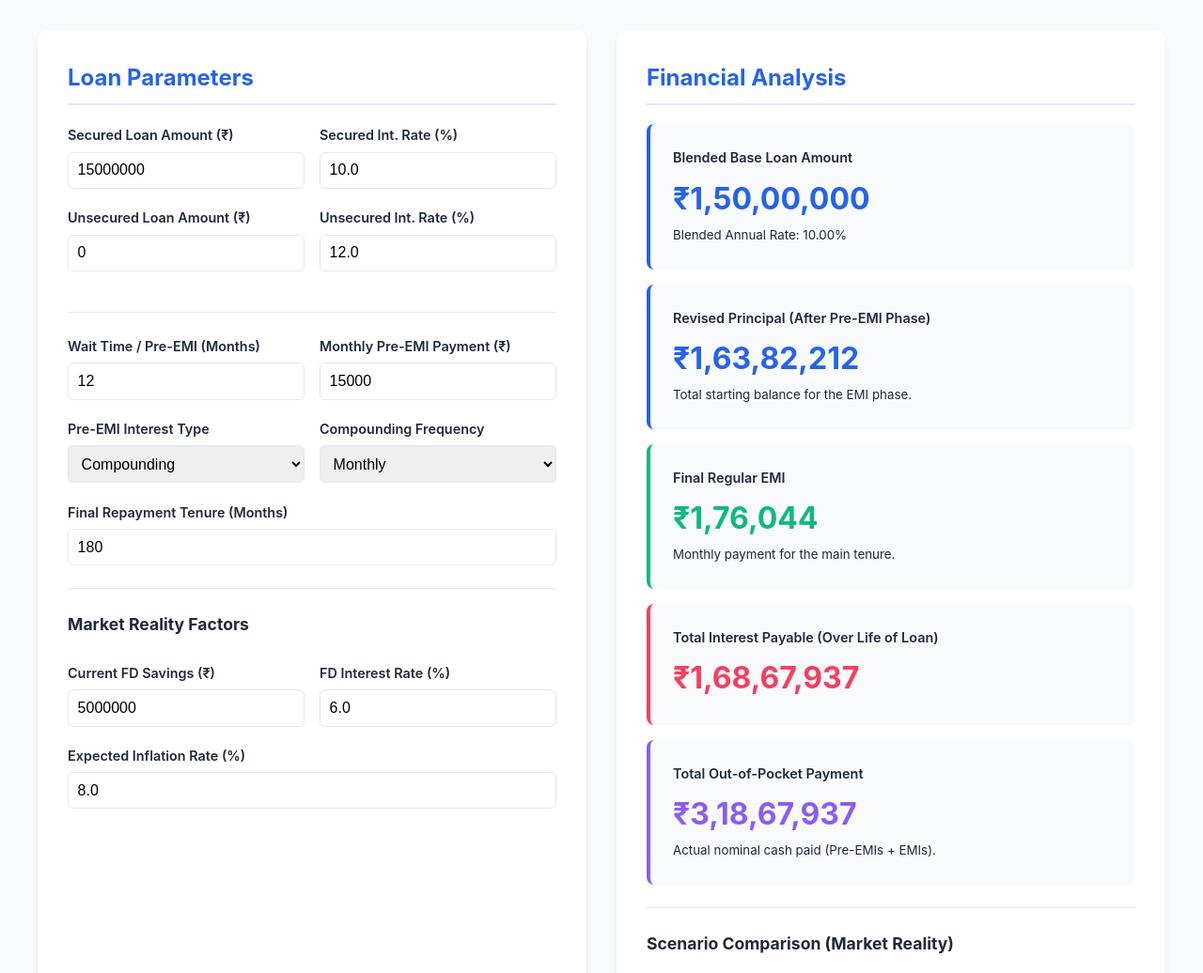
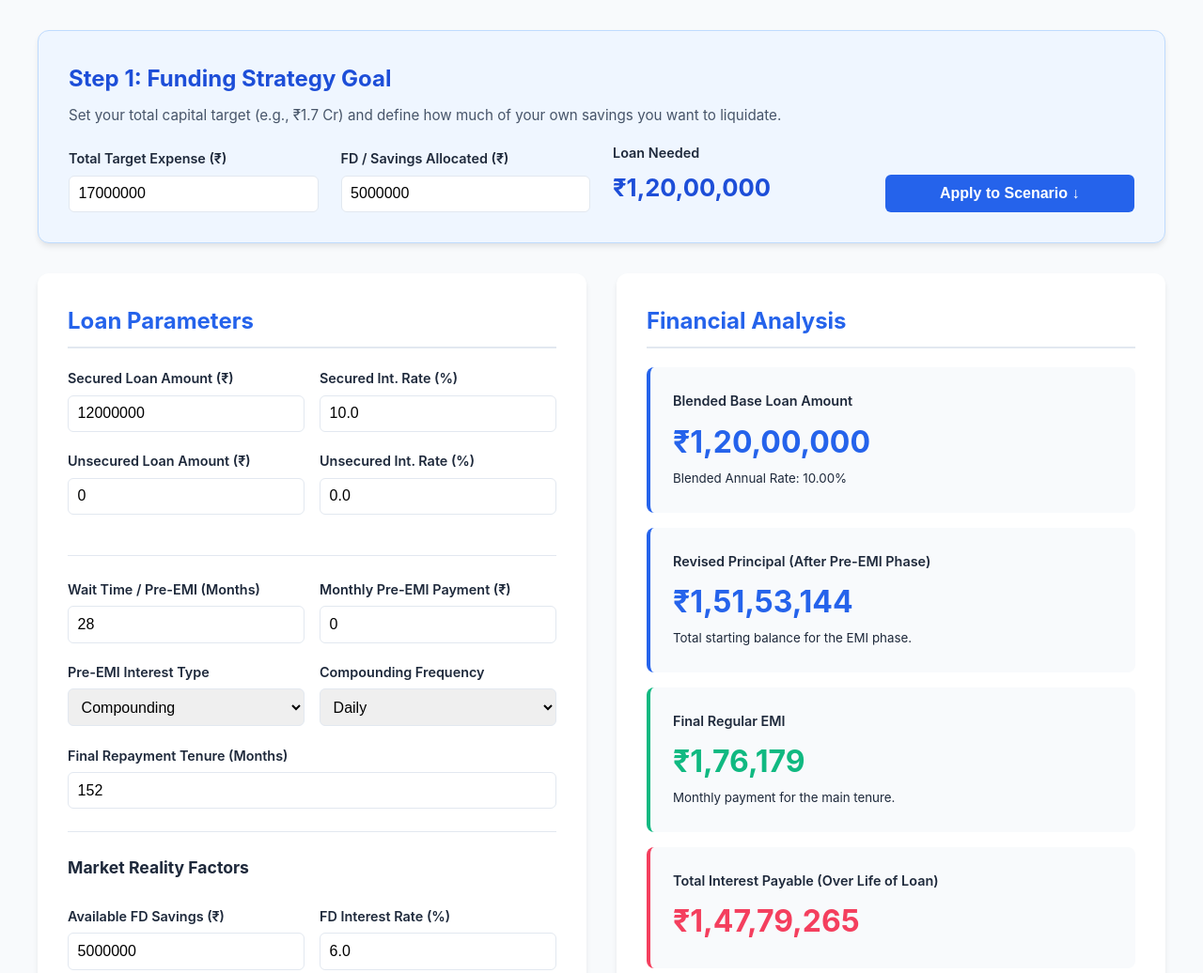
Before and after one commit to bhatshrinath/loan, a plain HTML site: page index.html in a window 1280 px wide. Shown: the top 1036 px of the page at 94% size. Drawn offline with Linux system fonts and the light colour scheme.

Commit message:
Updates of market reality

```diff
--- a/index.html
+++ b/index.html
@@ -59,18 +59,49 @@
         tr:hover { background-color: #f1f5f9; }
         .phase-pre { color: #f59e0b; font-weight: 600; }
         .phase-emi { color: #10b981; font-weight: 600; }
+
+        .btn-primary {
+            background-color: var(--primary); color: white; padding: 0.7rem; border: none;
+            border-radius: 6px; font-weight: bold; font-size: 1rem; cursor: pointer; width: 100%;
+            transition: background-color 0.2s;
+        }
+        .btn-primary:hover { background-color: #1d4ed8; }
     </style>
 </head>
 <body>
 
 <div class="container">
+
+    <div class="panel" style="grid-column: 1 / -1; background-color: #eff6ff; border: 1px solid #bfdbfe;">
+        <h2 style="color: #1d4ed8; border-bottom: none; margin-bottom: 0;">Step 1: Funding Strategy Goal</h2>
+        <p style="margin-top: 0; font-size: 0.95rem; color: #475569;">Set your total capital target (e.g., ₹1.7 Cr) and define how much of your own savings you want to liquidate.</p>
+
+        <div style="display: grid; grid-template-columns: repeat(4, 1fr); gap: 1.5rem; align-items: end;">
+            <div class="form-group" style="margin-bottom: 0;">
+                <label>Total Target Expense (₹)</label>
+                <input type="number" id="targetTotal" value="17000000" step="100000">
+            </div>
+            <div class="form-group" style="margin-bottom: 0;">
+                <label>FD / Savings Allocated (₹)</label>
+                <input type="number" id="targetFd" value="5000000" step="100000">
+            </div>
+            <div class="form-group" style="margin-bottom: 0;">
+                <label>Loan Needed</label>
+                <div class="result-value" id="outTargetLoan" style="font-size: 1.6rem; color: #1d4ed8; padding-bottom: 0.3rem;">0</div>
+            </div>
+            <div class="form-group" style="margin-bottom: 0;">
+                <button class="btn-primary" onclick="applyFundingStrategy()">Apply to Scenario &darr;</button>
+            </div>
+        </div>
+    </div>
+
     <div class="panel">
         <h2>Loan Parameters</h2>
 
         <div class="split-grid">
             <div class="form-group">
                 <label>Secured Loan Amount (₹)</label>
-                <input type="number" id="secAmount" value="15000000" step="100000">
+                <input type="number" id="secAmount" value="12000000" step="100000">
             </div>
             <div class="form-group">
                 <label>Secured Int. Rate (%)</label>
@@ -85,7 +116,7 @@
             </div>
             <div class="form-group">
                 <label>Unsecured Int. Rate (%)</label>
-                <input type="number" id="unsecRate" value="12.0" step="0.1">
+                <input type="number" id="unsecRate" value="0.0" step="0.1">
             </div>
         </div>
 
@@ -94,11 +125,11 @@
         <div class="split-grid">
             <div class="form-group">
                 <label>Wait Time / Pre-EMI (Months)</label>
-                <input type="number" id="gracePeriod" value="12" step="1">
+                <input type="number" id="gracePeriod" value="28" step="1">
             </div>
             <div class="form-group">
                 <label>Monthly Pre-EMI Payment (₹)</label>
-                <input type="number" id="preEmiPayment" value="15000" step="1000">
+                <input type="number" id="preEmiPayment" value="0" step="1000">
             </div>
         </div>
 
@@ -113,8 +144,8 @@
             <div class="form-group">
                 <label>Compounding Frequency</label>
                 <select id="compoundFreq">
+                    <option value="daily">Daily</option>
                     <option value="monthly">Monthly</option>
-                    <option value="daily">Daily</option>
                     <option value="yearly">Yearly</option>
                 </select>
             </div>
@@ -122,7 +153,7 @@
 
         <div class="form-group">
             <label>Final Repayment Tenure (Months)</label>
-            <input type="number" id="tenureMonths" value="180" step="1">
+            <input type="number" id="tenureMonths" value="152" step="1">
         </div>
 
         <hr style="border: 0; border-top: 1px solid #e2e8f0; margin: 1.5rem 0;">
@@ -130,7 +161,7 @@
         <h3>Market Reality Factors</h3>
         <div class="split-grid">
             <div class="form-group">
-                <label>Current FD Savings (₹)</label>
+                <label>Available FD Savings (₹)</label>
                 <input type="number" id="fdAmount" value="5000000" step="100000">
             </div>
             <div class="form-group">
@@ -222,6 +253,38 @@
 <script>
     const formatCurrency = (num) => new Intl.NumberFormat('en-IN', { style: 'currency', currency: 'INR', maximumFractionDigits: 0 }).format(num);
 
+    // Dynamic Funding Target Preview
+    function updateTargetPreview() {
+        const target = parseFloat(document.getElementById('targetTotal').value) || 0;
+        const fd = parseFloat(document.getElementById('targetFd').value) || 0;
+        const required = Math.max(0, target - fd);
+        document.getElementById('outTargetLoan').innerText = formatCurrency(required);
+    }
+
+    // Apply the Strategy to the main inputs
+    function applyFundingStrategy() {
+        const target = parseFloat(document.getElementById('targetTotal').value) || 0;
+        const fd = parseFloat(document.getElementById('targetFd').value) || 0;
+        const requiredLoan = Math.max(0, target - fd);
+
+        // Push to main inputs
+        document.getElementById('secAmount').value = requiredLoan;
+        document.getElementById('unsecAmount').value = 0; // Clear unsecured to avoid confusion
+        document.getElementById('fdAmount').value = fd; // Sync FD for Market Reality
+
+        // Trigger full calculation
+        calculate();
+
+        // Visual feedback
+        const btn = document.querySelector('.btn-primary');
+        btn.innerText = "Applied ✓";
+        btn.style.backgroundColor = "#10b981";
+        setTimeout(() => {
+            btn.innerText = "Apply to Scenario ↓";
+            btn.style.backgroundColor = "";
+        }, 1500);
+    }
+
     function calculate() {
         // 1. Fetch Inputs
         const secAmt = parseFloat(document.getElementById('secAmount').value) || 0;
@@ -247,7 +310,6 @@
             return;
         }
 
-        // Weighted Average Interest Rate (Blended Rate)
         const blendedAnnualRate = ((secAmt * secRate) + (unsecAmt * unsecRate)) / totalBaseLoan;
 
         // 3. Grace Period (Pre-EMI) Calculation
@@ -257,7 +319,6 @@
         let totalPreEmiInterestGenerated = 0;
         let scheduleRows = [];
 
-        // Determine effective monthly rate
         if (compFreq === 'monthly') {
             effectiveMonthlyRate = blendedAnnualRate / 12 / 100;
         } else if (compFreq === 'daily') {
@@ -281,7 +342,6 @@
 
                 currentPrincipal += (interestForMonth - preEmiPaid);
             } else {
-                // SIMPLE INTEREST WATERFALL LOGIC
                 interestForMonth = currentPrincipal * (blendedAnnualRate / 12 / 100);
                 totalPreEmiInterestGenerated += interestForMonth;
 
@@ -328,7 +388,6 @@
             `);
         }
 
-        // Final Revised Principal
         let revisedPrincipal = intType === 'compound' ? currentPrincipal : (currentPrincipal + accruedUnpaidInterest);
 
         // 4. EMI Calculation Phase
@@ -365,7 +424,7 @@
         const grandTotalInterest = totalPreEmiInterestGenerated + totalRepaymentInterest;
         const totalOutOfPocket = (preEmiPaid * graceMonths) + (emi * nMonths);
 
-        // --- 5. MARKET REALITY & OPPORTUNITY COST MODULE ---
+        // 5. MARKET REALITY & OPPORTUNITY COST MODULE
         const totalMonthsAllPhases = graceMonths + nMonths;
         const monthlyInflationRate = Math.pow(1 + (infRate / 100), 1 / 12) - 1;
 
@@ -383,8 +442,11 @@
         const pvFdGains = (fdMaturity - fdAmt) / Math.pow(1 + monthlyInflationRate, totalMonthsAllPhases);
         const pvNetWealthA = pvOutflowsA - pvFdGains;
 
-        // SCENARIO B: Liquidate FD to lower loan
-        let reducedBaseLoan = totalBaseLoan - fdAmt;
+        // SCENARIO B: Liquidate FD
+        let targetTotalFromTop = parseFloat(document.getElementById('targetTotal').value) || 0;
+        let reducedBaseLoan = targetTotalFromTop - fdAmt; // Use Master Target for base
+        if (reducedBaseLoan < 0) reducedBaseLoan = 0;
+
         let reducedEmi = 0;
         let totalReducedOutOfPocket = 0;
         let pvNetWealthB = 0;
@@ -398,7 +460,7 @@
 
             reducedEmi = reducedRevisedPrincipal * standardMonthlyRate * Math.pow(1 + standardMonthlyRate, nMonths) / (Math.pow(1 + standardMonthlyRate, nMonths) - 1);
 
-            pvNetWealthB += fdAmt; // Day 1 Sunk Cost
+            pvNetWealthB += fdAmt;
 
             let preEmiToPay = Math.min(reducedPreEmiInterest / graceMonths, preEmiPaid);
             for (let m = 1; m <= graceMonths; m++) {
@@ -410,14 +472,13 @@
                 totalReducedOutOfPocket += reducedEmi;
             }
             netWealthLostB = totalReducedOutOfPocket + fdAmt;
-        } else if (reducedBaseLoan <= 0) {
-            // Loan completely covered by FD
+        } else {
             reducedEmi = 0;
-            netWealthLostB = totalBaseLoan; // Just the exact amount you spent from FD
-            pvNetWealthB = totalBaseLoan;
+            netWealthLostB = targetTotalFromTop;
+            pvNetWealthB = targetTotalFromTop;
         }
 
-        // --- 6. UPDATE UI ---
+        // 6. UPDATE UI
         document.getElementById('outBaseLoan').innerText = formatCurrency(totalBaseLoan);
         document.getElementById('outBlendedRate').innerText = `Blended Annual Rate: ${blendedAnnualRate.toFixed(2)}%`;
         document.getElementById('outRevisedPrincipal').innerText = formatCurrency(revisedPrincipal);
@@ -454,10 +515,14 @@
 
     // Attach listeners
     document.querySelectorAll('input, select').forEach(element => {
-        element.addEventListener('input', calculate);
+        element.addEventListener('input', () => {
+            updateTargetPreview();
+            calculate();
+        });
     });
 
-    // Initial calculation
+    // Initial load setup
+    updateTargetPreview();
     calculate();
 </script>
 </body>
```
